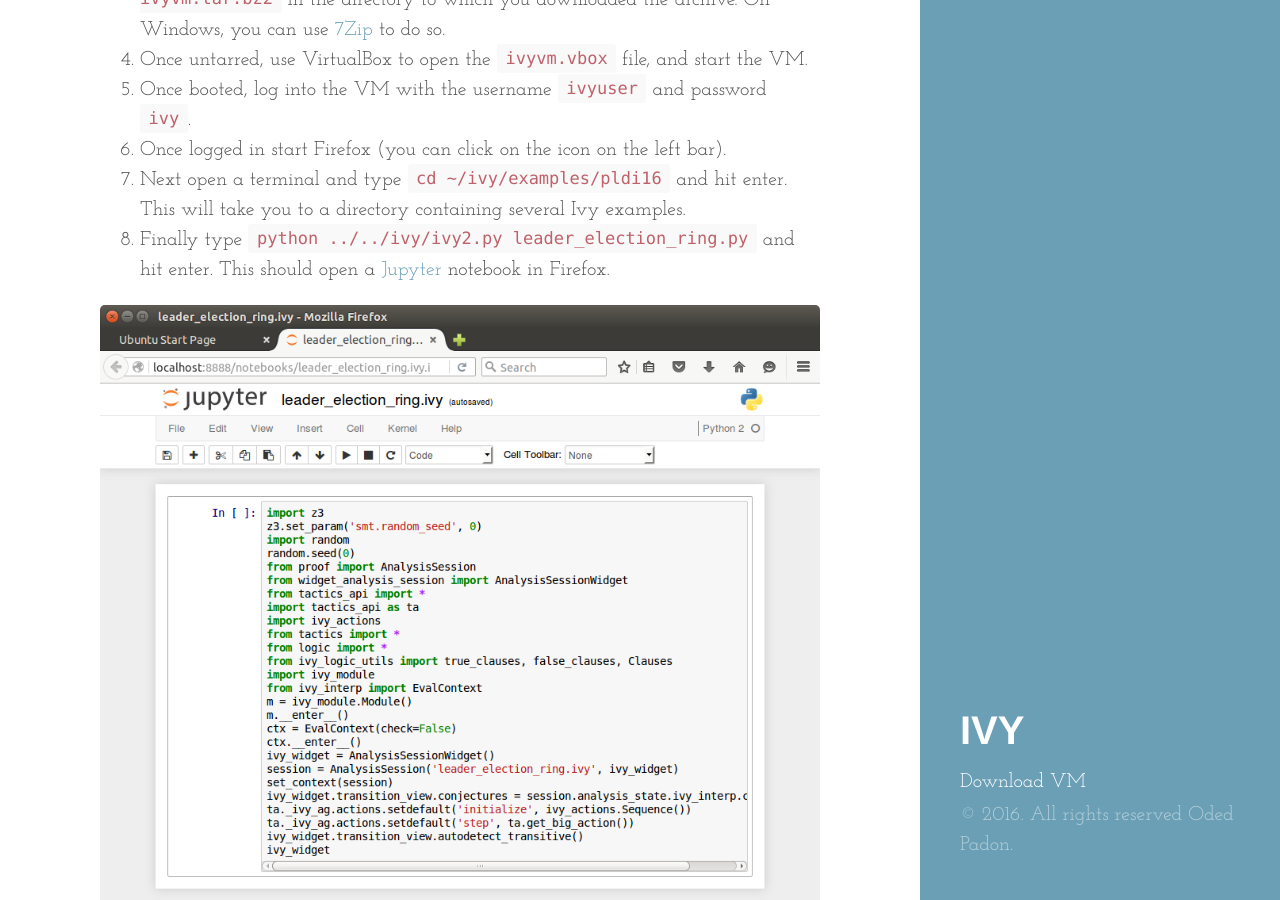
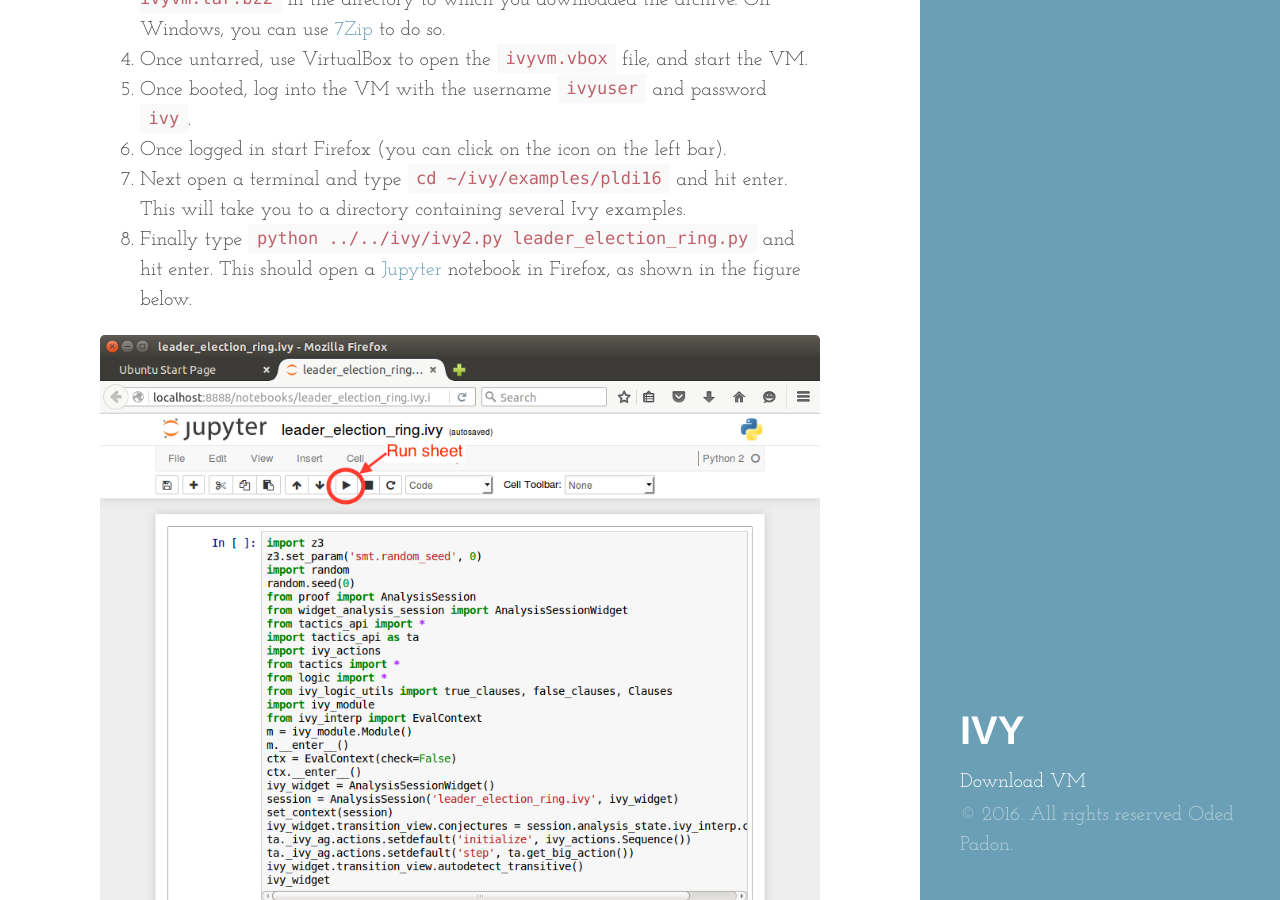
Before and after one commit to apanda/ivy, a Jekyll site: the page built from index.md, in a window 1280 px wide and 900 px high, scrolled down 319 px. Built offline with Jekyll 4.4.1, drawn with Linux system fonts in a browser that asks for light colours.

Commit message:
Update with Run Sheet button

````diff
--- a/index.md
+++ b/index.md
@@ -13,7 +13,7 @@
 4. Once booted, log into the VM with the username ```ivyuser``` and password ```ivy```.
 5. Once logged in start Firefox (you can click on the icon on the left bar).
 6. Next open a terminal and type ```cd ~/ivy/examples/pldi16``` and hit enter. This will take you to a directory containing several Ivy examples.
-7. Finally type ```python ../../ivy/ivy2.py leader_election_ring.py``` and hit enter. This should open a [Jupyter](http://jupyter.org/) notebook in Firefox.
+7. Finally type ```python ../../ivy/ivy2.py leader_election_ring.py``` and hit enter. This should open a [Jupyter](http://jupyter.org/) notebook in Firefox, as shown in the figure below.
 
 ![Ivy started]({{ site.url }}/assets/jupyter.png)
 
````
Also changed, not shown: assets/jupyter.png.
